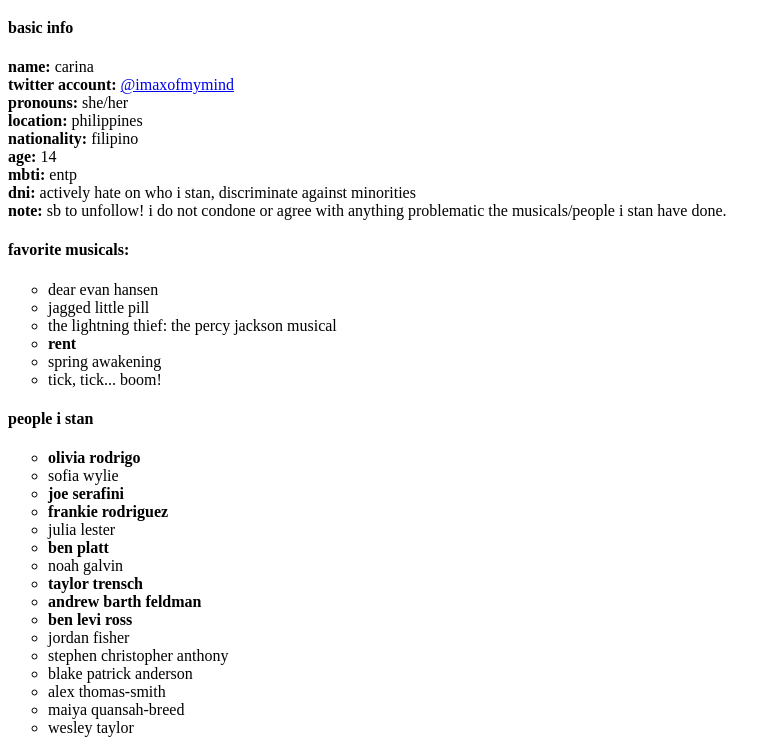
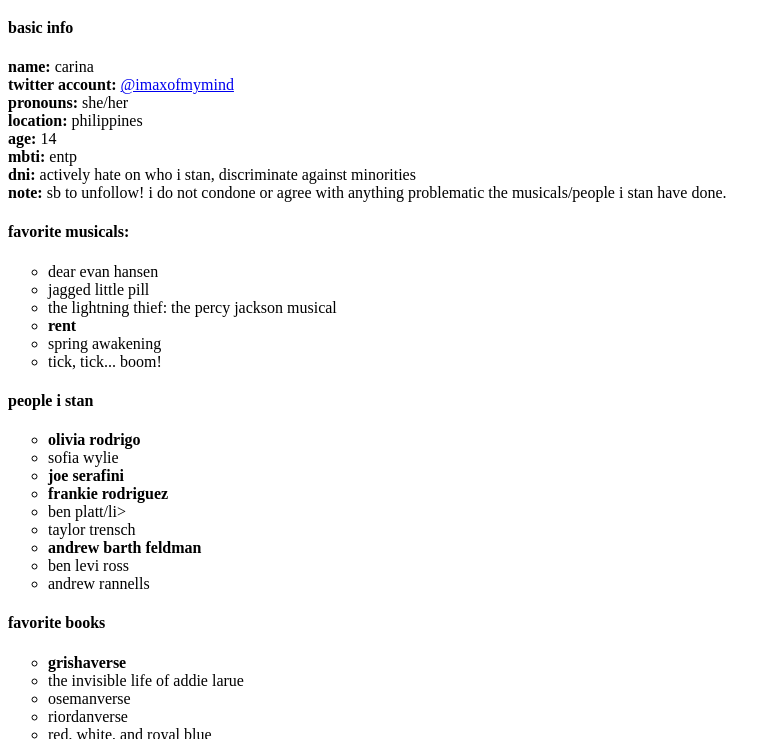
Before and after one commit to mycarrd/mycarrd.github.io, a plain HTML site: page index.html in a window 1280 px wide. Shown: the part 61-800 px from the top of the page, without its empty margins (0-781 px from the left). Drawn offline with Linux system fonts and the light colour scheme.

Commit message:
Update index.html

```diff
--- a/index.html
+++ b/index.html
@@ -11,7 +11,6 @@
 		<b>twitter account:</b> <a href=https://twitter.com/imaxofmymind>@imaxofmymind</a><br>
 		<b>pronouns:</b> she/her<br>
 	    	<b>location:</b> philippines<br>
-		<b>nationality:</b> filipino<br>
 		<b>age:</b> 14<br>
 		<b>mbti:</b> entp<br>
 		<b>dni:</b> actively hate on who i stan, discriminate against minorities<br>
@@ -31,29 +30,21 @@
 			<li>sofia wylie</li>
 			<li><b>joe serafini</b></li>
 			<li><b>frankie rodriguez</b></li>
-			<li>julia lester</li>
-			<li><b>ben platt</b></li>
-			<li>noah galvin</li>
-			<li><b>taylor trensch</b></li>
+			<li>ben platt/li>
+			<li>taylor trensch</li>
 			<li><b>andrew barth feldman</b></li>
-			<li><b>ben levi ross</b></li>
-			<li>jordan fisher</li>
-			<li>stephen christopher anthony</li>
-			<li>blake patrick anderson</li>
-			<li>alex thomas-smith</li>
-			<li>maiya quansah-breed</li>
-			<li>wesley taylor</li>
+			<li>ben levi ross</li>
 			<li>andrew rannells</li>
 		</ul>
 	  <h4><b>favorite books</b></h4>
 	  	<ul type="circle">
 			<li><b>grishaverse</b></li>
+			<li>the invisible life of addie larue</li>
 			<li>osemanverse</li>
 			  <li>riordanverse</li>
 			  <li>red, white, and royal blue</li>
 			  <li>song of achilles</li>
 			  <li>simonverse</li>
-
 		</ul>
 	</p>
 	</body>
```
